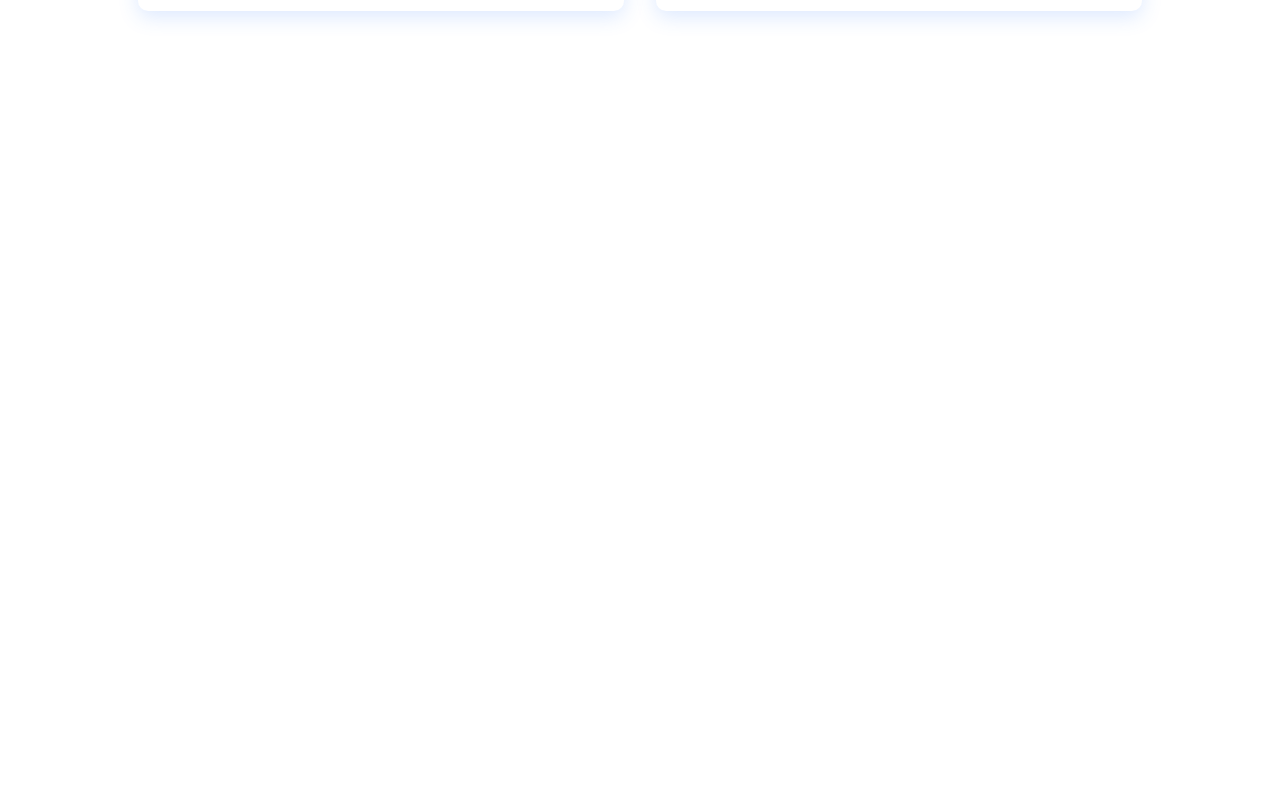
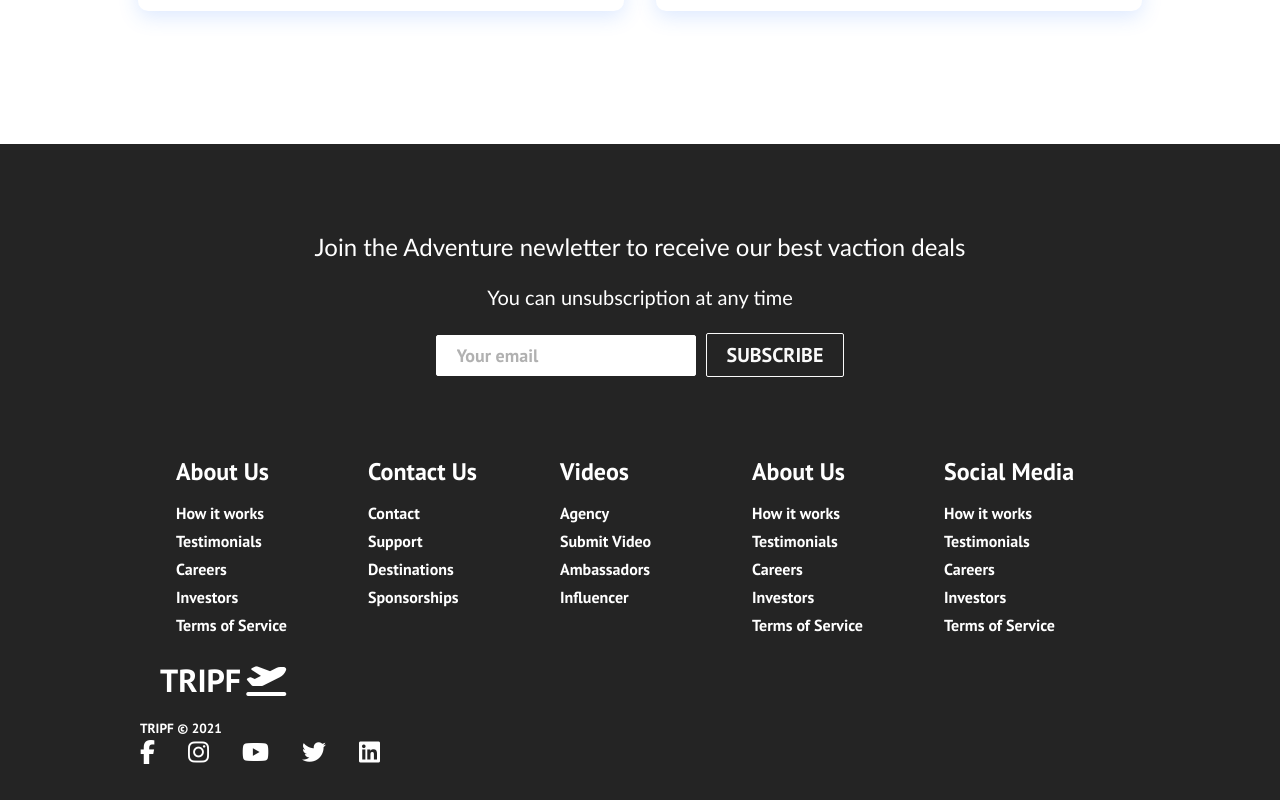
Before and after one commit to hurabono/travel_website, a React (Create React App) app: page / in a window 1280 px wide. Shown: the part 1781-2581 px from the top of the page. Before the commit the page ends 1925 px from the top, so only its background shows below. Built offline with nearby package versions, Linux system fonts and the light colour scheme.

Commit message:
Sept 01 2021 study

```diff
--- /dev/null
+++ b/src/components/Footer.css
@@ -0,0 +1,163 @@
+.footer-container {
+  background-color: #242424;
+  padding: 4rem 0 2rem 0;
+  display: flex;
+  flex-direction: column;
+  justify-content: center;
+  align-items: center;
+}
+
+.footer-subscription {
+  display: flex;
+  flex-direction: column;
+  justify-content: center;
+  align-items: center;
+  text-align: center;
+
+  margin-bottom: 24px;
+  padding: 24px;
+  color: #fff;
+}
+
+.footer-subscription > p {
+  font-family: "Trebuchet MS", "Lucida Sans Unicode", "Lucida Grande",
+    "Lucida Sans", Arial, sans-serif;
+}
+
+.footer-subscription-heading {
+  margin-bottom: 24px;
+  font-size: 24px;
+}
+
+.footer-subscription-text {
+  margin-bottom: 24px;
+  font-size: 20px;
+}
+
+.footer-input {
+  padding: 8px 20px;
+  border-radius: 2px;
+  margin-right: 10px;
+  outline: none;
+  border: none;
+  font-size: 18px;
+  margin-bottom: 16px;
+  border: 1px solid #fff;
+}
+
+.footer-links {
+  width: 100%;
+  max-width: 1000px;
+  display: flex;
+  justify-content: center;
+}
+
+.footer-link-wrapper {
+  display: flex;
+}
+
+.footer-link-items {
+  display: flex;
+  flex-direction: column;
+  align-items: flex-start;
+  margin: 16px;
+  text-align: left;
+  width: 160px;
+  box-sizing: border-box;
+}
+
+.footer-link-items h2 {
+  margin-bottom: 16px;
+}
+
+.footer-link-items > h2 {
+  color: #fff;
+}
+
+.footer-link-items a {
+  color: #fff;
+  text-decoration: none;
+  margin-bottom: 0.5rem;
+}
+
+.footer-link-items a:hover {
+  color: #e9e9e9;
+  transition: 0.3s ease-out;
+}
+
+.footer-email-form h2 {
+  margin-bottom: 2rem;
+}
+
+.footer-input::placeholder {
+  color: #b1b1b1;
+}
+
+/* Social Icons */
+.social-icon-link {
+  color: #fff;
+  font-size: 24px;
+}
+
+.social-media {
+  max-width: 1000px;
+  width: 100%;
+}
+
+.social-media-wrap {
+  display: flex;
+  justify-content: space-between;
+  align-items: center;
+  width: 90%;
+  max-width: 1000px;
+  margin: 40px auto 0 auto;
+}
+
+.social-icons {
+  display: flex;
+  justify-content: space-between;
+  align-items: center;
+  width: 240px;
+}
+
+.social-logo {
+  color: #fff;
+  justify-self: start;
+  margin-left: 20px;
+  cursor: pointer;
+  text-decoration: none;
+  font-size: 2rem;
+  display: flex;
+  align-items: center;
+  margin-bottom: 16px;
+}
+
+.website-rights {
+  color: #fff;
+  margin-bottom: 16px;
+}
+
+@media screen and (max-width: 820px) {
+  .footer-links {
+    padding-top: 2rem;
+  }
+
+  .footer-input {
+    width: 100%;
+  }
+
+  .btn {
+    width: 100%;
+  }
+
+  .footer-link-wrapper {
+    flex-direction: column;
+  }
+
+  .social-media-wrap {
+    flex-direction: column;
+  }
+}
+
+@media screen and (max-width: 768px) {
+}
--- /dev/null
+++ b/src/components/Footer.js
@@ -0,0 +1,135 @@
+import React from "react";
+import { Button } from "./Button";
+import { Link } from "react-router-dom";
+import "./Footer.css";
+
+function Footer() {
+  return (
+    // EMAIL SUBSCRIPTION SECTION
+    <div className="footer-container">
+      <section className="footer-subscription">
+        <p className="footer-subscription-heading">
+          Join the Adventure newletter to receive our best vaction deals
+        </p>
+        <p className="footer-subscription-text">
+          You can unsubscription at any time
+        </p>
+        <div className="input-areas">
+          <form>
+            <input
+              className="footer-input"
+              name="email"
+              type="email"
+              placeholder="Your email"
+            />
+
+            <Button buttonStyle="btn__outline">SUBSCRIBE</Button>
+          </form>
+        </div>
+      </section>
+
+      <div className="footer-links">
+        <div className="footer-link-wrapper">
+          <div className="footer-link-items">
+            <h2>About Us</h2>
+            <Link to="/sign-up">How it works</Link>
+            <Link to="/">Testimonials</Link>
+            <Link to="/">Careers</Link>
+            <Link to="/">Investors</Link>
+            <Link to="/">Terms of Service</Link>
+          </div>
+
+          <div className="footer-link-items">
+            <h2>Contact Us</h2>
+            <Link to="/">Contact</Link>
+            <Link to="/">Support</Link>
+            <Link to="/">Destinations</Link>
+            <Link to="/">Sponsorships</Link>
+          </div>
+
+          <div className="footer-link-items">
+            <h2>Videos</h2>
+            <Link to="/">Agency</Link>
+            <Link to="/">Submit Video</Link>
+            <Link to="/">Ambassadors</Link>
+            <Link to="/">Influencer</Link>
+          </div>
+
+          <div className="footer-link-items">
+            <h2>About Us</h2>
+            <Link to="/">How it works</Link>
+            <Link to="/">Testimonials</Link>
+            <Link to="/">Careers</Link>
+            <Link to="/">Investors</Link>
+            <Link to="/">Terms of Service</Link>
+          </div>
+
+          <div className="footer-link-items">
+            <h2>Social Media</h2>
+            <Link to="/">How it works</Link>
+            <Link to="/">Testimonials</Link>
+            <Link to="/">Careers</Link>
+            <Link to="/">Investors</Link>
+            <Link to="/">Terms of Service</Link>
+          </div>
+        </div>
+      </div>
+
+      <section className="social-media">
+        <div className="social=media-wrap">
+          <div className="footer-logo">
+            <Link to="/" className="social-logo">
+              TRIPF
+              <i className="fas fa-plane-departure" />
+            </Link>
+          </div>
+          <small class="website-rights">TRIPF © 2021</small>
+          <div class="social-icons">
+            <Link
+              class="social-icon-link facebook"
+              to="/"
+              target="_blank"
+              aria-label="Facebook"
+            >
+              <i class="fab fa-facebook-f" />
+            </Link>
+            <Link
+              class="social-icon-link instagram"
+              to="/"
+              target="_blank"
+              aria-label="Instagram"
+            >
+              <i class="fab fa-instagram" />
+            </Link>
+            <Link
+              class="social-icon-link youtube"
+              to="/"
+              target="_blank"
+              aria-label="Youtube"
+            >
+              <i class="fab fa-youtube" />
+            </Link>
+            <Link
+              class="social-icon-link twitter"
+              to="/"
+              target="_blank"
+              aria-label="Twitter"
+            >
+              <i class="fab fa-twitter" />
+            </Link>
+            <Link
+              class="social-icon-link twitter"
+              to="/"
+              target="_blank"
+              aria-label="LinkedIn"
+            >
+              <i class="fab fa-linkedin" />
+            </Link>
+          </div>
+        </div>
+      </section>
+    </div>
+  );
+}
+
+export default Footer;
--- a/src/components/pages/home.js
+++ b/src/components/pages/home.js
@@ -1,6 +1,7 @@
 import React from "react";
 import "../../App.css";
 import Cards from "../Cards";
+import Footer from "../Footer";
 import HeroSection from "../HeroSection";
 
 function Home() {
@@ -8,6 +9,7 @@
     <>
       <HeroSection />
       <Cards />
+      <Footer />
     </>
   );
 }
```
